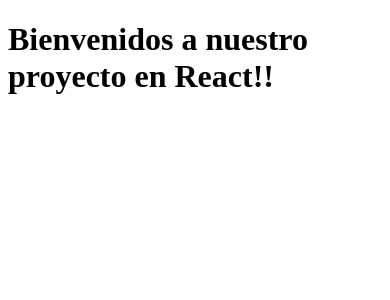
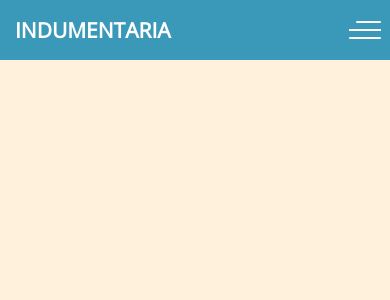
Before and after one commit to guille-f-f/proyecto-react, a React (Vite) app: page / in a window 390 px wide. Shown: the top 300 px of the page. Built offline with nearby package versions, Linux system fonts and the light colour scheme.

Commit message:
barra-de-navegacion

```diff
--- a/index.html
+++ b/index.html
@@ -4,6 +4,7 @@
     <meta charset="UTF-8" />
     <link rel="icon" type="image/svg+xml" href="/vite.svg" />
     <meta name="viewport" content="width=device-width, initial-scale=1.0" />
+    <link href="https://fonts.googleapis.com/css2?family=Open+Sans:wght@300&display=swap" rel="stylesheet">
     <title>Vite + React</title>
   </head>
   <body>
--- a/src/App.css
+++ b/src/App.css
@@ -0,0 +1,11 @@
+*{
+    margin: 0;
+    padding: 0;
+    box-sizing: border-box;
+    font-family: 'Open Sans', sans-serif;
+}
+
+.App{
+    background-color: #FFF1DC;
+    height: 100vh;
+}
--- a/src/App.jsx
+++ b/src/App.jsx
@@ -1,9 +1,11 @@
 import './App.css'
+import './Componentes/BarraNavegacion/Navbar'
+import Navbar from './Componentes/BarraNavegacion/Navbar'
 
 function App() {
   return (
     <div className="App">
-      <h1>Bienvenidos a nuestro proyecto en React!!</h1>
+      <Navbar/>
     </div>
   )
 }
--- /dev/null
+++ b/src/Componentes/BarraNavegacion/Nav.css
@@ -0,0 +1,124 @@
+.Navbar{
+    height: 60px;
+    display: flex;
+    justify-content: space-between;
+    align-items: center;
+    background-color: #3A98B9;
+}
+
+.Navbar > .nav-logo{
+    font-weight: 700;
+    font-size: 21px;
+    margin: 15px;
+    color: #ffffff;
+}
+
+.Navbar > .nav-items > a{
+    color: #ffffff;
+    font-size: 16px;
+    text-decoration: none;
+    margin: 15px;
+    position: relative;
+    opacity: 0.9;
+}
+
+.Navbar > .nav-items > a:hover{
+    opacity: 1;
+}
+
+.Navbar > .nav-items > a::before{
+    content: "";
+    position: absolute;
+    left: 0;
+    bottom: 0;
+    width: 0;
+    height: 2px;
+    background-color: #ffffff;
+    transition: all .45s;
+}
+
+.Navbar > .nav-items > a:hover::before{
+    width: 100%;
+}
+
+.Navbar > .nav-toggle {
+    display: none;
+}
+
+@media (max-width: 700px){
+    .Navbar > .nav-items{
+        position: absolute;
+        top: 60px;
+        display: flex;
+        flex-direction: column;
+        background-color: #3A98B9;
+        left: 0;
+        width: 100%;
+        height: 100%;
+        transform: translateX(-100%);
+        transition: all .45s;
+    }
+
+    .Navbar > .nav-items >a::before{
+        background: transparent;
+    }
+
+    .Navbar > .nav-items.open{
+        transform: translateX(0);
+
+    }
+    .Navbar > .nav-toggle {
+        display: flex;
+        width: 50px;
+        height: 50px;
+        align-items: center;
+        justify-content: center;
+        cursor: pointer;
+    }
+
+    .nav-toggle > .bar {
+        position: relative;
+        width: 32px;
+        height: 2px;
+        background-color: #ffffff;
+        transition: all .45s ease-in-out;
+    }
+
+    .nav-toggle > .bar::before , .nav-toggle > .bar::after{
+        content: "";
+        position: absolute;
+        height: 2px;
+        background-color: #ffffff;
+        border-radius: 2px;
+        transition: all .45s ease-in-out;
+    }
+
+    .nav-toggle > .bar::before{
+        width: 25px;
+        transform: translateY(-8px);
+        right: 0;
+    }
+
+    .nav-toggle > .bar::after{
+        width: 32px;
+        transform: translateY(8px);
+    }
+
+    .nav-toggle.open > .bar{
+        transform: translateX(-40px);
+        background: transparent;
+    }
+
+    .nav-toggle.open > .bar::before{
+        width: 32px;
+        transform: rotate(45deg) translate(26px, -26px);
+    }
+
+    .nav-toggle.open > .bar::after{
+        width: 32px;
+        transform: rotate(-45deg) translate(26px, 26px);
+    }
+
+
+
+}
--- /dev/null
+++ b/src/Componentes/BarraNavegacion/Navbar.jsx
@@ -0,0 +1,27 @@
+import React, { useState } from "react";
+import '../BarraNavegacion/Nav.css'
+
+
+
+const Navbar = () => {
+  const [isOpen, setIsOpen] = useState(false);
+  return (
+    <div className='Navbar'>
+      <span className='nav-logo'>INDUMENTARIA</span>
+      <div className={`nav-items ${isOpen && "open"}`}>
+        <a href="/home">Home</a>
+        <a href="/productos">Productos</a>
+        <a href="/contacto">Contacto</a>
+        <a href="/preguntas">Preguntas</a>
+      </div>
+      <div
+        className={`nav-toggle ${isOpen && "open"}`}
+        onClick={() => setIsOpen(!isOpen)}
+      >
+        <div className="bar"></div>
+      </div>
+    </div>
+  )
+}
+
+export default Navbar;
```
